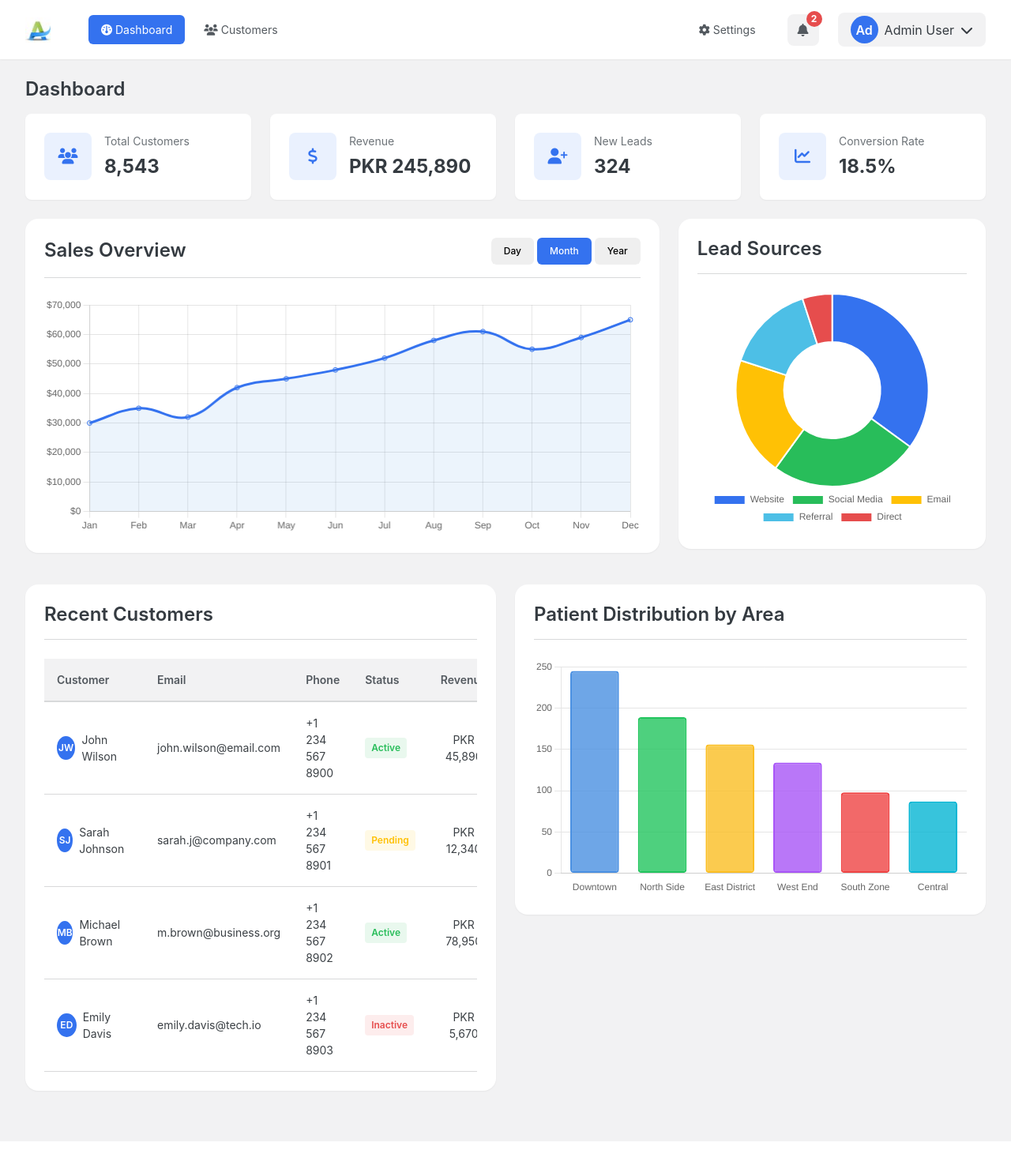
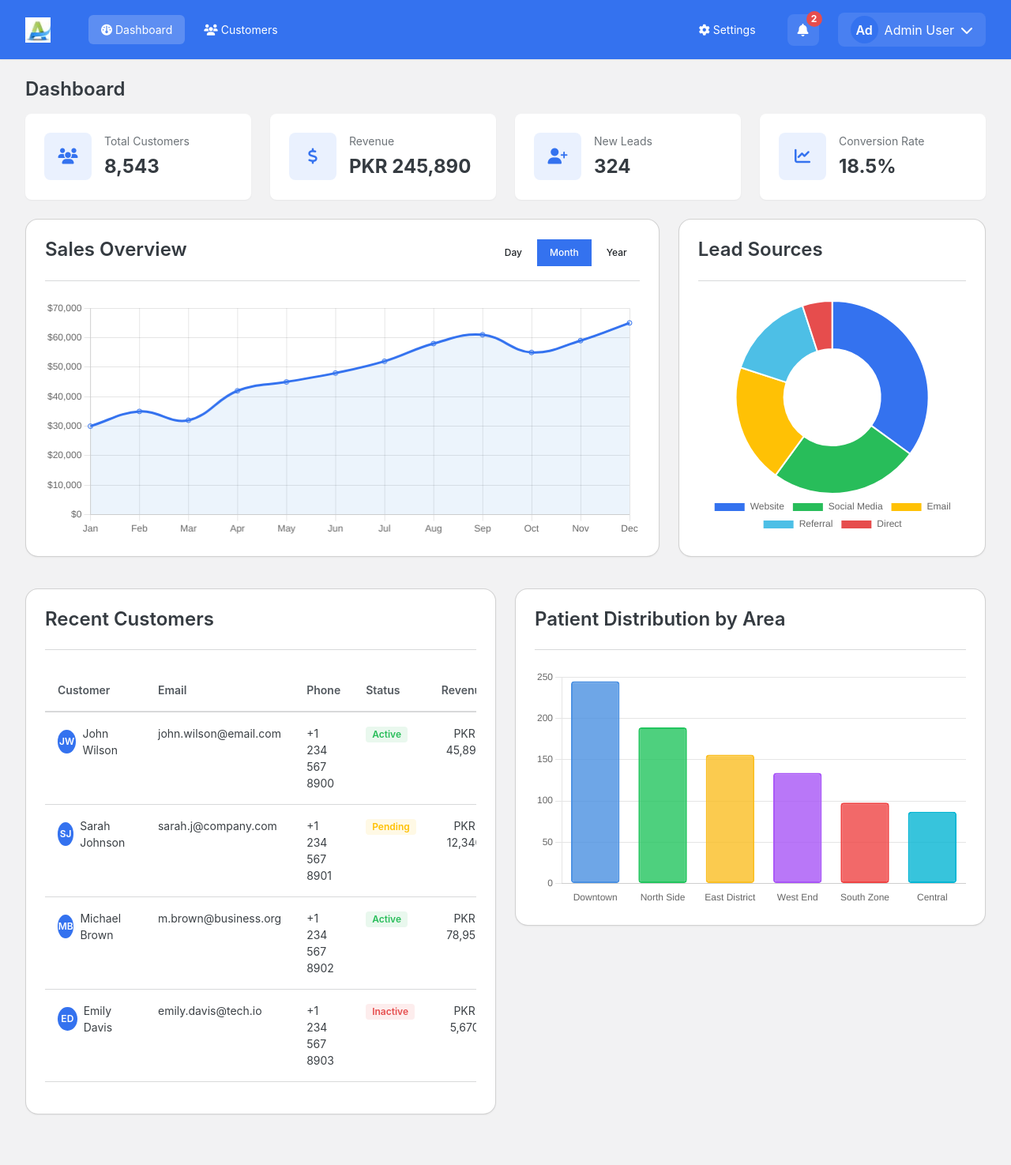
Before and after one commit to HamidAlvi768/php-crm-template, a PHP site: page / in a window 1280 px wide. Shown: the whole page at 79% size. Before the commit the page ends 1445 px from the top, so only its background shows below. Run offline with PHP 8.4, Linux system fonts and the light colour scheme.

Commit message:
Refactor styling and structure of customer-related components for consistency and improved user experience

```diff
--- a/assets/css/style.css
+++ b/assets/css/style.css
@@ -168,7 +168,7 @@ body {
 }
 
 .header {
-  background: var(--color-white);
+  background: var(--color-primary);
   padding: var(--spacing-md) var(--spacing-xl);
   box-shadow: var(--shadow-sm);
   display: flex;
@@ -209,18 +209,19 @@ body {
   gap: var(--spacing-xs);
   padding: var(--spacing-sm) var(--spacing-md);
   border-radius: var(--radius-md);
-  color: var(--color-gray-700);
+  color: var(--color-white);
   text-decoration: none;
   font-size: var(--font-size-sm);
+  transition: all 0.2s ease;
 }
 
 .header-nav-link:hover {
-  background: var(--color-gray-100);
-  color: var(--color-dark);
+  background: rgba(255, 255, 255, 0.1);
+  color: var(--color-white);
 }
 
 .header-nav-link.active {
-  background: var(--color-primary);
+  background: rgba(255, 255, 255, 0.2);
   color: var(--color-white);
 }
 
@@ -255,14 +256,20 @@ input, select, textarea {
 }
 
 .header-right > .header-nav-link {
-  color: var(--color-gray-700);
+  color: var(--color-white);
   text-decoration: none;
   padding: var(--spacing-sm) var(--spacing-md);
   border-radius: var(--radius-md);
+  transition: all 0.2s ease;
+}
+
+.header-right > .header-nav-link:hover {
+  background: rgba(255, 255, 255, 0.1);
+  color: var(--color-white);
 }
 
 .header-right > .header-nav-link.active {
-  background: var(--color-primary);
+  background: rgba(255, 255, 255, 0.2);
   color: var(--color-white);
 }
 
@@ -276,8 +283,8 @@ input, select, textarea {
   height: 40px;
   border-radius: var(--radius-lg);
   border: none;
-  background: var(--color-gray-100);
-  color: var(--color-gray-700);
+  background: rgba(255, 255, 255, 0.1);
+  color: var(--color-white);
   display: flex;
   align-items: center;
   justify-content: center;
@@ -467,14 +474,15 @@ input, select, textarea {
   align-items: center;
   gap: var(--spacing-sm);
   padding: var(--spacing-xs) var(--spacing-md);
-  background: var(--color-gray-100);
+  background: rgba(255, 255, 255, 0.1);
   border-radius: var(--radius-lg);
   cursor: pointer;
   transition: all 0.3s ease;
+  color: var(--color-white);
 }
 
 .user-profile:hover {
-  background: var(--color-gray-200);
+  background: rgba(255, 255, 255, 0.2);
 }
 
 .user-avatar {
@@ -633,7 +641,7 @@ input, select, textarea {
   text-decoration: none;
 }
 
-.card-custom {
+.card {
   background: var(--color-white);
   border-radius: var(--radius-xl);
   padding: var(--spacing-lg);
@@ -641,7 +649,7 @@ input, select, textarea {
   margin-bottom: var(--spacing-md);
 }
 
-.card-header-custom {
+.card__header {
   display: flex;
   margin-bottom: var(--spacing-lg);
   padding-bottom: var(--spacing-md);
@@ -683,13 +691,20 @@ input, select, textarea {
     align-self: flex-end;
 }
 
+.filter-btn-container .btn:disabled {
+    opacity: 0.5;
+    cursor: not-allowed;
+    background: var(--color-gray-300);
+    color: var(--color-gray-500);
+}
+
 .filter-input-container {
     display: flex;
     width: 100%;
     gap: var(--spacing-sm);
 }
 
-.card-title {
+.card__title {
   font-size: var(--font-size-2xl);
   font-weight: var(--font-weight-semibold);
   color: var(--color-dark);
@@ -766,17 +781,17 @@ input, select, textarea {
   color: var(--color-danger);
 }
 
-.table-responsive-custom {
+.table-responsive {
   overflow-x: auto;
 }
-.table-custom {
+.table {
   width: 100%;
   border-collapse: collapse;
 }
-.table-custom thead {
+.table thead {
   background: var(--color-gray-100);
 }
-.table-custom th {
+.table th {
   padding: var(--spacing-md);
   text-align: left;
   font-weight: var(--font-weight-semibold);
@@ -784,23 +799,23 @@ input, select, textarea {
   color: var(--color-gray-700);
   border-bottom: 2px solid var(--color-gray-200);
 }
-.table-custom td {
+.table td {
   padding: var(--spacing-md);
   font-size: var(--font-size-sm);
   color: var(--color-gray-800);
   border-bottom: 1px solid var(--color-gray-200);
 }
 
-.table-custom th:last-child,
-.table-custom td:last-child {
+.table th:last-child,
+.table td:last-child {
     text-align: center;
 }
 
-.table-custom tbody tr:hover {
+.table tbody tr:hover {
   background: var(--color-gray-100);
 }
 
-.btn-custom {
+.btn {
   padding: var(--spacing-sm) var(--spacing-lg);
   border-radius: var(--radius-md);
   font-size: var(--font-size-sm);
@@ -812,12 +827,13 @@ input, select, textarea {
   align-items: center;
   gap: var(--spacing-sm);
 }
-.btn-primary-custom {
+.btn--primary {
   background: var(--color-primary);
   color: var(--color-white);
 }
-.btn-primary-custom:hover {
+.btn--primary:hover {
   background: var(--color-primary-dark);
+  color: var(--color-white);
 }
 #clearCustomerFilter {
   background: var(--color-gray-100);
@@ -845,35 +861,35 @@ input, select, textarea {
 }
 
 /* Styled toggle group for Sales Overview buttons */
-.card-header-custom .btn-group {
+.card__header .btn-group {
   border-radius: var(--radius-md);
   overflow: hidden;
   gap: var(--spacing-xs);
 }
-.card-header-custom .btn-group .btn-custom:last-child {
+.card__header .btn-group .btn:last-child {
   border-right: 0;
 }
 
-.badge-custom {
+.badge {
   display: inline-block;
   padding: var(--spacing-xs) var(--spacing-sm);
   border-radius: var(--radius-sm);
   font-size: var(--font-size-xs);
   font-weight: var(--font-weight-semibold);
 }
-.badge-success {
+.badge--success {
   background: hsla(140, 65%, 45%, 0.1);
   color: var(--color-success);
 }
-.badge-warning {
+.badge--warning {
   background: hsla(45, 100%, 51%, 0.1);
   color: var(--color-warning);
 }
-.badge-danger {
+.badge--danger {
   background: hsla(0, 75%, 60%, 0.1);
   color: var(--color-danger);
 }
-.badge-primary {
+.badge--primary {
   background: hsla(220, 85%, 57%, 0.1);
   color: var(--color-primary);
 }
--- a/index.php
+++ b/index.php
@@ -62,22 +62,22 @@
 
                 <div class="row mb-4">
                     <div class="col-lg-8">
-                        <div class="card-custom">
-                            <div class="card-header-custom dashboard-card-header">
-                                <h3 class="card-title">Sales Overview</h3>
+                        <div class="card">
+                            <div class="card__header dashboard-card-header">
+                                <h3 class="card__title">Sales Overview</h3>
                                 <div class="btn-group">
-                                    <button class="btn-custom btn-sm btn-secondary-custom" id="salesDayBtn">Day</button>
-                                    <button class="btn-custom btn-sm btn-primary-custom" id="salesMonthBtn">Month</button>
-                                    <button class="btn-custom btn-sm btn-secondary-custom" id="salesYearBtn">Year</button>
+                                    <button class="btn btn-sm btn--secondary" id="salesDayBtn">Day</button>
+                                    <button class="btn btn-sm btn--primary" id="salesMonthBtn">Month</button>
+                                    <button class="btn btn-sm btn--secondary" id="salesYearBtn">Year</button>
                                 </div>
                             </div>
                             <div class="chart-container"><canvas id="salesChart"></canvas></div>
                         </div>
                     </div>
                     <div class="col-lg-4">
-                        <div class="card-custom">
-                            <div class="card-header-custom">
-                                <h3 class="card-title">Lead Sources</h3>
+                        <div class="card">
+                            <div class="card__header">
+                                <h3 class="card__title">Lead Sources</h3>
                             </div>
                             <div class="chart-container"><canvas id="leadSourceChart"></canvas></div>
                         </div>
@@ -86,12 +86,12 @@
 
                 <div class="row mb-4">
                     <div class="col-lg-6">
-                        <div class="card-custom">
-                            <div class="card-header-custom dashboard-card-header">
-                                <h3 class="card-title">Recent Customers</h3>
+                        <div class="card">
+                            <div class="card__header dashboard-card-header">
+                                <h3 class="card__title">Recent Customers</h3>
                             </div>
-                            <div class="table-responsive-custom">
-                                <table class="table-custom">
+                            <div class="table-responsive">
+                                <table class="table">
                                     <thead>
                                         <tr>
                                             <th>Customer</th>
@@ -111,7 +111,7 @@
                                             </td>
                                             <td>john.wilson@email.com</td>
                                             <td>+1 234 567 8900</td>
-                                            <td><span class="badge-custom badge-success">Active</span></td>
+                                            <td><span class="badge badge--success">Active</span></td>
                                             <td>PKR 45,890</td>
                                         </tr>
                                         <tr>
@@ -123,7 +123,7 @@
                                             </td>
                                             <td>sarah.j@company.com</td>
                                             <td>+1 234 567 8901</td>
-                                            <td><span class="badge-custom badge-warning">Pending</span></td>
+                                            <td><span class="badge badge--warning">Pending</span></td>
                                             <td>PKR 12,340</td>
                                         </tr>
                                         <tr>
@@ -135,7 +135,7 @@
                                             </td>
                                             <td>m.brown@business.org</td>
                                             <td>+1 234 567 8902</td>
-                                            <td><span class="badge-custom badge-success">Active</span></td>
+                                            <td><span class="badge badge--success">Active</span></td>
                                             <td>PKR 78,950</td>
                                         </tr>
                                         <tr>
@@ -147,7 +147,7 @@
                                             </td>
                                             <td>emily.davis@tech.io</td>
                                             <td>+1 234 567 8903</td>
-                                            <td><span class="badge-custom badge-danger">Inactive</span></td>
+                                            <td><span class="badge badge--danger">Inactive</span></td>
                                             <td>PKR 5,670</td>
                                         </tr>
                                     </tbody>
@@ -156,9 +156,9 @@
                         </div>
                     </div>
                     <div class="col-lg-6">
-                        <div class="card-custom">
-                            <div class="card-header-custom">
-                                <h3 class="card-title">Patient Distribution by Area</h3>
+                        <div class="card">
+                            <div class="card__header">
+                                <h3 class="card__title">Patient Distribution by Area</h3>
                             </div>
                             <div class="chart-container"><canvas id="patientAreaChart"></canvas></div>
                         </div>
```
Also changed, not shown: other parts of assets/css/style.css (+15 -15 lines), other parts of index.php (+20 -20 lines), assets/js/main.js (+17 -17 lines), customers.php (+16 -18 lines).
